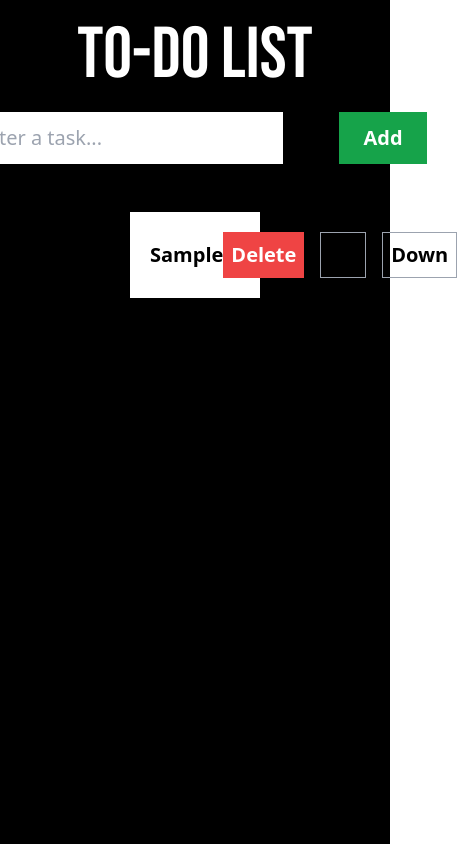
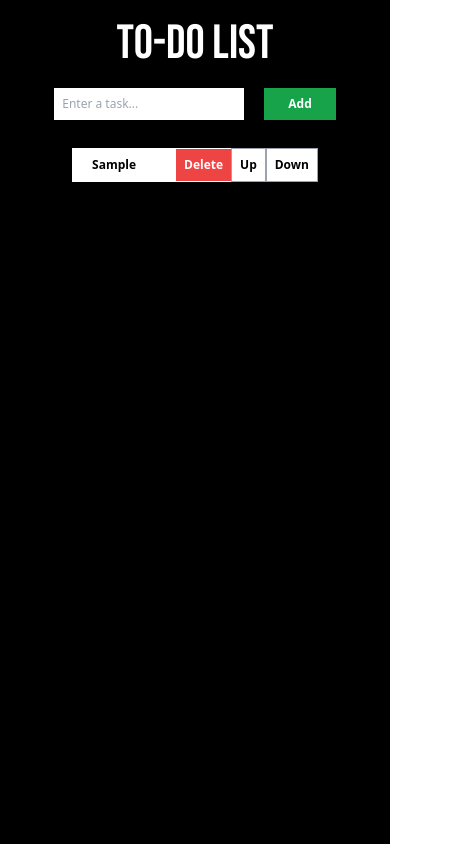
Before and after one commit to LucaBruno170/todo-list, a React (Vite) app: page / in a window 390 px wide. Both pictures are taken after typing "Sample" into the empty fields and a click on the button "Add". Shown: the whole page, 457 px wide, since content can reach past the window. Built offline with nearby package versions, Linux system fonts and the light colour scheme.

Commit message:
Haciendo responsive

```diff
--- a/src/ToDoList.jsx
+++ b/src/ToDoList.jsx
@@ -55,36 +55,36 @@ function ToDoList() {
   }, [tasks]);
 
   return (
-    <div className="flex flex-col items-center bg-black w-full h-screen">
-      <h1 className="uppercase py-5 font-bebas text-7xl text-white">
+    <div className="flex flex-col items-center bg-black w-full min-h-screen">
+      <h1 className="uppercase py-5 font-bebas text-5xl xs:text-6xl sm:text-7xl text-white">
         To-Do List
       </h1>
 
-      <div className="flex w-1/4 justify-center gap-14">
+      <div className="flex xs:w-3/4 sm:w-1/4 justify-center gap-5 sm:gap-14">
         <input
           type="text"
           placeholder="Enter a task..."
           value={newtask}
           onChange={handleInputChange}
           onKeyDown={handleKeyDown}
-          className="p-3 text-xl"
+          className="p-2 sm:p-3 text-xs sm:text-xl xs:max-sm:w-2/3"
         />
         <button
           onClick={addTask}
-          className="text-white text-xl px-6 bg-green-600 hover:bg-green-500 font-bold"
+          className="text-white text-xs sm:text-xl px-6 bg-green-600 hover:bg-green-500 font-bold"
         >
           Add
         </button>
       </div>
 
-      <ol className="w-1/3 my-10">
+      <ol className="xs:max-sm:w-2/3 sm:w-1/3 my-5 sm:my-10">
         {tasks.map((task, index) => (
           <li
             key={index}
-            className="text-xl bg-white flex justify-between items-center font-bold p-5 my-2"
+            className="text-xs sm:text-xl bg-white flex justify-between gap-5 items-center font-bold sm:p-5 my-2"
           >
-            <span>{task}</span>
-            <div className="flex gap-4">
+            <span className="px-5">{task}</span>
+            <div className="sm:flex sm:gap-4">
               <button
                 onClick={() => deleteTask(index)}
                 className="bg-red-500 p-2 text-white hover:bg-red-400"
--- a/src/index.css
+++ b/src/index.css
@@ -554,14 +554,14 @@ video {
   display: none;
 }
 
-.my-10 {
-  margin-top: 2.5rem;
-  margin-bottom: 2.5rem;
-}
-
 .my-2 {
   margin-top: 0.5rem;
   margin-bottom: 0.5rem;
+}
+
+.my-5 {
+  margin-top: 1.25rem;
+  margin-bottom: 1.25rem;
 }
 
 .flex {
@@ -572,16 +572,32 @@ video {
   height: 100vh;
 }
 
-.w-1\/3 {
-  width: 33.333333%;
+.h-full {
+  height: 100%;
 }
 
-.w-1\/4 {
-  width: 25%;
+.min-h-screen {
+  min-height: 100vh;
 }
 
 .w-full {
   width: 100%;
+}
+
+.w-screen {
+  width: 100vw;
+}
+
+.w-2\/4 {
+  width: 50%;
+}
+
+.w-3\/4 {
+  width: 75%;
+}
+
+.w-2\/3 {
+  width: 66.666667%;
 }
 
 .flex-col {
@@ -600,12 +616,8 @@ video {
   justify-content: space-between;
 }
 
-.gap-14 {
-  gap: 3.5rem;
-}
-
-.gap-4 {
-  gap: 1rem;
+.gap-5 {
+  gap: 1.25rem;
 }
 
 .border {
@@ -615,11 +627,6 @@ video {
 .border-gray-400 {
   --tw-border-opacity: 1;
   border-color: rgb(156 163 175 / var(--tw-border-opacity, 1));
-}
-
-.border-white {
-  --tw-border-opacity: 1;
-  border-color: rgb(255 255 255 / var(--tw-border-opacity, 1));
 }
 
 .bg-black {
@@ -642,21 +649,13 @@ video {
   background-color: rgb(255 255 255 / var(--tw-bg-opacity, 1));
 }
 
-.bg-red-600 {
-  --tw-bg-opacity: 1;
-  background-color: rgb(220 38 38 / var(--tw-bg-opacity, 1));
-}
-
 .p-2 {
   padding: 0.5rem;
 }
 
-.p-3 {
-  padding: 0.75rem;
-}
-
-.p-5 {
-  padding: 1.25rem;
+.px-5 {
+  padding-left: 1.25rem;
+  padding-right: 1.25rem;
 }
 
 .px-6 {
@@ -673,14 +672,14 @@ video {
   font-family: Bebas Neue, sans-serif;
 }
 
-.text-7xl {
-  font-size: 4.5rem;
+.text-5xl {
+  font-size: 3rem;
   line-height: 1;
 }
 
-.text-xl {
-  font-size: 1.25rem;
-  line-height: 1.75rem;
+.text-xs {
+  font-size: 0.75rem;
+  line-height: 1rem;
 }
 
 .font-bold {
@@ -719,3 +718,89 @@ video {
 .hover\:opacity-70:hover {
   opacity: 0.7;
 }
+
+@media (min-width: 480px) {
+  .xs\:h-full {
+    height: 100%;
+  }
+
+  .xs\:w-3\/4 {
+    width: 75%;
+  }
+
+  .xs\:w-3 {
+    width: 0.75rem;
+  }
+
+  .xs\:w-full {
+    width: 100%;
+  }
+
+  .xs\:w-2\/4 {
+    width: 50%;
+  }
+
+  .xs\:text-6xl {
+    font-size: 3.75rem;
+    line-height: 1;
+  }
+
+  @media not all and (min-width: 640px) {
+    .xs\:max-sm\:h-full {
+      height: 100%;
+    }
+
+    .xs\:max-sm\:w-2\/3 {
+      width: 66.666667%;
+    }
+  }
+}
+
+@media (min-width: 640px) {
+  .sm\:my-10 {
+    margin-top: 2.5rem;
+    margin-bottom: 2.5rem;
+  }
+
+  .sm\:flex {
+    display: flex;
+  }
+
+  .sm\:h-screen {
+    height: 100vh;
+  }
+
+  .sm\:w-1\/3 {
+    width: 33.333333%;
+  }
+
+  .sm\:w-1\/4 {
+    width: 25%;
+  }
+
+  .sm\:gap-14 {
+    gap: 3.5rem;
+  }
+
+  .sm\:gap-4 {
+    gap: 1rem;
+  }
+
+  .sm\:p-3 {
+    padding: 0.75rem;
+  }
+
+  .sm\:p-5 {
+    padding: 1.25rem;
+  }
+
+  .sm\:text-7xl {
+    font-size: 4.5rem;
+    line-height: 1;
+  }
+
+  .sm\:text-xl {
+    font-size: 1.25rem;
+    line-height: 1.75rem;
+  }
+}
--- a/tailwind.config.js
+++ b/tailwind.config.js
@@ -3,6 +3,9 @@ export default {
   content: ["./src/*.jsx", "./*.html"],
   theme: {
     extend: {
+      screens: {
+        xs: "480px",
+      },
       fontFamily: {
         bebas: ["Bebas Neue", "sans-serif"],
       },
```
